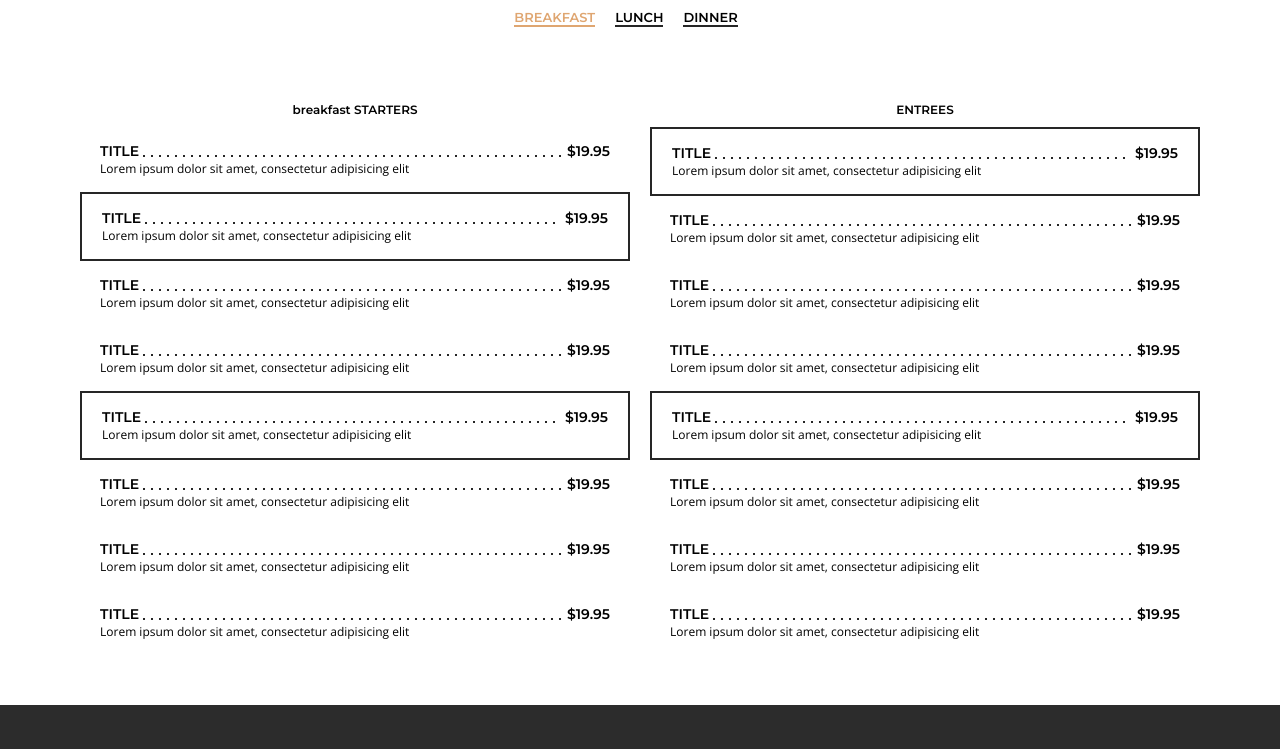
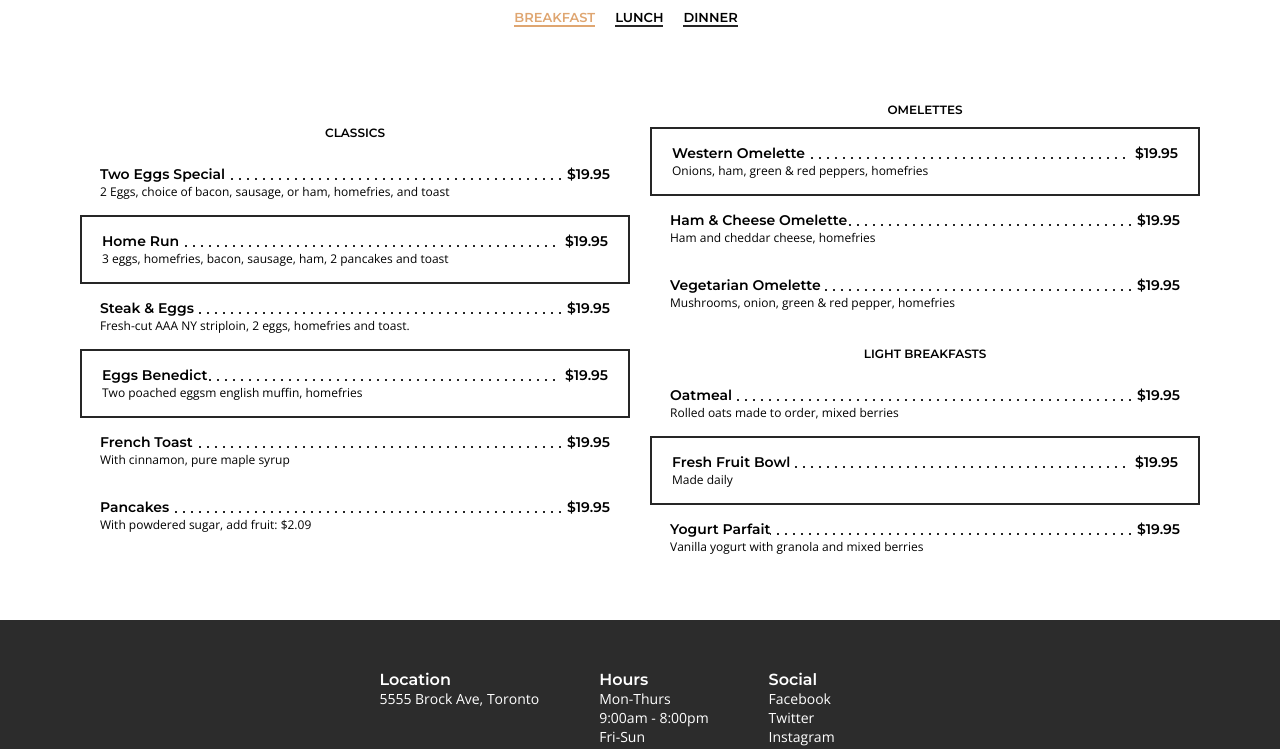
Before and after one commit to jneeb/WordpressTemplate, a website: page site/menu/index.html in a window 1280 px wide. Shown: the part 141-890 px from the top of the page. Drawn offline with nearby package versions, Linux system fonts and the light colour scheme; a web font is replaced by a local one.

Commit message:
added menu items

```diff
--- a/assets/scss/_header.sass
+++ b/assets/scss/_header.sass
@@ -4,8 +4,6 @@
 #desktopNav.onScroll
 	background: black
 	filter: invert(100)
-
-
 
 .mobileNav
 	font-family: $headerFont
--- a/assets/scss/_menuPage.sass
+++ b/assets/scss/_menuPage.sass
@@ -27,7 +27,7 @@
 .menuLayout
 	padding: 50px 20px
 
-	#breakfastMenu,#lunchMenu, #dinnerMenu
+	#breakfastMenu, #lunchMenu, #dinnerMenu
 		display: none
 		width: 100%
 
@@ -45,8 +45,10 @@
 
 			h4
 				margin-bottom: 10px
-				// padding-left: 20px
 				font-size: 12px
+
+			.inlineTitle
+				padding-top: 20px
 
 			.menuItem
 				font-size: 14px
@@ -77,31 +79,25 @@
 .menuItem.highlight
 	border: 2px solid #262626
 
-#breakfastMenu
-	display: none
-
-#lunchMenu
-	display: none
-
-#dinnerMenu
-	display: none
-
 #breakfastMenu.active
 	display: flex
 	justify-content: center
 	align-items: center
 	flex-direction: column
 
+
 #lunchMenu.active
 	display: flex
 	justify-content: center
 	align-items: center
 	flex-direction: column
+	filter: opacity(100)
 
 #dinnerMenu.active
 	display: flex
 	justify-content: center
 	align-items: center
+	filter: opacity(100)
 	flex-direction: column
 
 h3.active
@@ -120,3 +116,15 @@ h3.active
 
 			.menuSection:nth-child(2)
 				padding-top: 0
+
+		.dinnerMenu
+			.menuSection:nth-child(1)
+				margin-bottom: 68px
+
+		.lunchMenu
+			.menuSection:nth-child(1)
+				margin-bottom: 68px
+
+		.breakfastMenu
+			.menuSection:nth-child(1)
+				margin-bottom: 45px
--- a/assets/scss/_siteLinks.sass
+++ b/assets/scss/_siteLinks.sass
@@ -5,20 +5,15 @@
 	justify-content: center
 	color: white
 
-	.address
+	.address, .hours, .footerLinks
 		padding: 0 10px
 
 		p
 			font-size: 14px
 
-	.hours
-		padding: 0 10px
+@media (min-width: 800px)
+	.siteLinks
 
-		p
-			font-size: 14px
-
-	.footerLinks
-		padding: 0 10px
-
-		p
-			font-size: 14px
+		.address, .hours, .footerLinks
+			padding: 0 30px
+			transform: translateX(-33px)
--- a/site/menu/index.html
+++ b/site/menu/index.html
@@ -54,158 +54,125 @@
 			<h3 id="breakfast" class="active">BREAKFAST</h3>
 			<h3 id="lunch">LUNCH</h3>
 			<h3 id="dinner">DINNER</h3>
+		</div>
 	</section>
 
 	<section class="menuLayout">
 		<div id="breakfastMenu" class="active">
 			<ul class="menuSection">
-				<h4> breakfast STARTERS</h4>
+				<h4>CLASSICS</h4>
 				<span class="underline"></span>
 				<li class="menuItem">
 					<div class="leaders">
-						<span>TITLE</span>
+							<span>Two Eggs Special</span>
+							<span>$19.95</span>
+						</div>
+						<div class="menuDescription">
+							<p>2 Eggs, choice of bacon, sausage, or ham, homefries, and toast</p>
+						</div>
+				</li>
+				<li class="menuItem highlight">
+					<div class="leaders">
+						<span>Home Run</span>
 						<span>$19.95</span>
 					</div>
 					<div class="menuDescription">
-						<p>Lorem ipsum dolor sit amet, consectetur adipisicing elit</p>
+						<p>3 eggs, homefries, bacon, sausage, ham, 2 pancakes and toast</p>
+					</div>
+				</li>
+				<li class="menuItem">
+					<div class="leaders">
+						<span>Steak & Eggs</span>
+						<span>$19.95</span>
+					</div>
+					<div class="menuDescription">
+						<p>Fresh-cut AAA NY striploin, 2 eggs, homefries and toast.</p>
 					</div>
 				</li>
 				<li class="menuItem highlight">
 					<div class="leaders">
-						<span>TITLE</span>
+						<span>Eggs Benedict</span>
 						<span>$19.95</span>
 					</div>
 					<div class="menuDescription">
-						<p>Lorem ipsum dolor sit amet, consectetur adipisicing elit</p>
+						<p>Two poached eggsm english muffin, homefries</p>
 					</div>
 				</li>
 				<li class="menuItem">
 					<div class="leaders">
-						<span>TITLE</span>
+						<span>French Toast</span>
 						<span>$19.95</span>
 					</div>
 					<div class="menuDescription">
-						<p>Lorem ipsum dolor sit amet, consectetur adipisicing elit</p>
+						<p>With cinnamon, pure maple syrup</p>
 					</div>
 				</li>
 				<li class="menuItem">
 					<div class="leaders">
-						<span>TITLE</span>
+						<span>Pancakes</span>
 						<span>$19.95</span>
 					</div>
 					<div class="menuDescription">
-						<p>Lorem ipsum dolor sit amet, consectetur adipisicing elit</p>
+						<p>With powdered sugar, add fruit: $2.09</p>
+					</div>
+				</li>
+			</ul>
+
+			<ul class="menuSection">
+				<h4>OMELETTES</h4>
+				<li class="menuItem highlight">
+					<div class="leaders">
+						<span>Western Omelette</span>
+						<span>$19.95</span>
+					</div>
+					<div class="menuDescription">
+						<p>Onions, ham, green & red peppers, homefries</p>
+					</div>
+				</li>
+				<li class="menuItem">
+					<div class="leaders">
+						<span>Ham & Cheese Omelette</span>
+						<span>$19.95</span>
+					</div>
+					<div class="menuDescription">
+						<p>Ham and cheddar cheese, homefries</p>
+					</div>
+				</li>
+				<li class="menuItem">
+					<div class="leaders">
+						<span>Vegetarian Omelette</span>
+						<span>$19.95</span>
+					</div>
+					<div class="menuDescription">
+						<p>Mushrooms, onion, green & red pepper, homefries</p>
+					</div>
+				</li>
+				<h4 class="inlineTitle">LIGHT BREAKFASTS</h4>
+				<li class="menuItem">
+					<div class="leaders">
+						<span>Oatmeal</span>
+						<span>$19.95</span>
+					</div>
+					<div class="menuDescription">
+						<p>Rolled oats made to order, mixed berries</p>
 					</div>
 				</li>
 				<li class="menuItem highlight">
 					<div class="leaders">
-						<span>TITLE</span>
+						<span>Fresh Fruit Bowl</span>
 						<span>$19.95</span>
 					</div>
 					<div class="menuDescription">
-						<p>Lorem ipsum dolor sit amet, consectetur adipisicing elit</p>
+						<p>Made daily</p>
 					</div>
 				</li>
 				<li class="menuItem">
 					<div class="leaders">
-						<span>TITLE</span>
+						<span>Yogurt Parfait</span>
 						<span>$19.95</span>
 					</div>
 					<div class="menuDescription">
-						<p>Lorem ipsum dolor sit amet, consectetur adipisicing elit</p>
-					</div>
-				</li>
-				<li class="menuItem">
-					<div class="leaders">
-						<span>TITLE</span>
-						<span>$19.95</span>
-					</div>
-					<div class="menuDescription">
-						<p>Lorem ipsum dolor sit amet, consectetur adipisicing elit</p>
-					</div>
-				</li>
-				<li class="menuItem">
-					<div class="leaders">
-						<span>TITLE</span>
-						<span>$19.95</span>
-					</div>
-					<div class="menuDescription">
-						<p>Lorem ipsum dolor sit amet, consectetur adipisicing elit</p>
-					</div>
-			</ul>
-
-			<ul class="menuSection">
-				<h4>ENTREES</h4>
-				<li class="menuItem highlight">
-					<div class="leaders">
-						<span>TITLE</span>
-						<span>$19.95</span>
-					</div>
-					<div class="menuDescription">
-						<p>Lorem ipsum dolor sit amet, consectetur adipisicing elit</p>
-					</div>
-				</li>
-				<li class="menuItem">
-					<div class="leaders">
-						<span>TITLE</span>
-						<span>$19.95</span>
-					</div>
-					<div class="menuDescription">
-						<p>Lorem ipsum dolor sit amet, consectetur adipisicing elit</p>
-					</div>
-				</li>
-				<li class="menuItem">
-					<div class="leaders">
-						<span>TITLE</span>
-						<span>$19.95</span>
-					</div>
-					<div class="menuDescription">
-						<p>Lorem ipsum dolor sit amet, consectetur adipisicing elit</p>
-					</div>
-				</li>
-				<li class="menuItem">
-					<div class="leaders">
-						<span>TITLE</span>
-						<span>$19.95</span>
-					</div>
-					<div class="menuDescription">
-						<p>Lorem ipsum dolor sit amet, consectetur adipisicing elit</p>
-					</div>
-				</li>
-				<li class="menuItem highlight">
-					<div class="leaders">
-						<span>TITLE</span>
-						<span>$19.95</span>
-					</div>
-					<div class="menuDescription">
-						<p>Lorem ipsum dolor sit amet, consectetur adipisicing elit</p>
-					</div>
-				</li>
-				<li class="menuItem">
-					<div class="leaders">
-						<span>TITLE</span>
-						<span>$19.95</span>
-					</div>
-					<div class="menuDescription">
-						<p>Lorem ipsum dolor sit amet, consectetur adipisicing elit</p>
-					</div>
-				</li>
-				<li class="menuItem">
-					<div class="leaders">
-						<span>TITLE</span>
-						<span>$19.95</span>
-					</div>
-					<div class="menuDescription">
-						<p>Lorem ipsum dolor sit amet, consectetur adipisicing elit</p>
-					</div>
-				</li>
-				<li class="menuItem">
-					<div class="leaders">
-						<span>TITLE</span>
-						<span>$19.95</span>
-					</div>
-					<div class="menuDescription">
-						<p>Lorem ipsum dolor sit amet, consectetur adipisicing elit</p>
+						<p>Vanilla yogurt with granola and mixed berries</p>
 					</div>
 				</li>
 			</ul>
@@ -213,41 +180,59 @@
 
 		<div id="lunchMenu">
 			<ul class="menuSection">
-				<h4>lunch STARTERS</h4>
-				<li class="menuItem">
+				<h4>STARTERS</h4>
+				<li class="menuItem highlight">
 					<div class="leaders">
-						<span>TITLE</span>
+						<span>Calamari</span>
 						<span>$19.95</span>
 					</div>
 					<div class="menuDescription">
-						<p>Lorem ipsum dolor sit amet, consectetur adipisicing elit</p>
+						<p>Bell peppers, cherry tomatoes, scallions, and chipotle aïoli</p>
+					</div>
+				</li>
+				<li class="menuItem">
+					<div class="leaders">
+						<span>Nachos</span>
+						<span>$19.95</span>
+					</div>
+					<div class="menuDescription">
+						<p>Chicken or beef, red onions, red & green peppers, tomatoes, mozzarella, jalapinos</p>
 					</div>
 				</li>
 				<li class="menuItem highlight">
 					<div class="leaders">
-						<span>TITLE</span>
+						<span>Spinach Dip</span>
 						<span>$19.95</span>
 					</div>
 					<div class="menuDescription">
-						<p>Lorem ipsum dolor sit amet, consectetur adipisicing elit</p>
+						<p>artichoke, fresh spinach, cheese, corn tortilla</p>
 					</div>
 				</li>
 				<li class="menuItem">
 					<div class="leaders">
-						<span>TITLE</span>
+						<span>Chicken Wings</span>
 						<span>$19.95</span>
 					</div>
 					<div class="menuDescription">
-						<p>Lorem ipsum dolor sit amet, consectetur adipisicing elit</p>
+						<p>Choice of BBQ, Buffalo-style hot sauce or Dry Cajun.</p>
 					</div>
 				</li>
 				<li class="menuItem">
 					<div class="leaders">
-						<span>TITLE</span>
+						<span>Flatbread</span>
 						<span>$19.95</span>
 					</div>
 					<div class="menuDescription">
-						<p>Lorem ipsum dolor sit amet, consectetur adipisicing elit</p>
+						<p>Diced BBQ chicken, bacon, red onions, sweet BBQ sauce</p>
+					</div>
+				</li>
+				<li class="menuItem">
+					<div class="leaders">
+						<span>Salt & Pepper Dry Ribs</span>
+						<span>$19.95</span>
+					</div>
+					<div class="menuDescription">
+						<p>Tender pork ribs fried and tossed in salt & pepper</p>
 					</div>
 				</li>
 			</ul>
@@ -256,38 +241,56 @@
 				<h4>ENTREES</h4>
 				<li class="menuItem highlight">
 					<div class="leaders">
-						<span>TITLE</span>
+						<span>BBQ Bacon Burger</span>
 						<span>$19.95</span>
 					</div>
 					<div class="menuDescription">
-						<p>Lorem ipsum dolor sit amet, consectetur adipisicing elit</p>
+						<p>100% Canadian beef patty with our home made sweet BBQ sauce topped with thick-cut bacon strips</p>
 					</div>
 				</li>
 				<li class="menuItem">
 					<div class="leaders">
-						<span>TITLE</span>
+						<span>Seven Cheese Ravioli</span>
 						<span>$19.95</span>
 					</div>
 					<div class="menuDescription">
-						<p>Lorem ipsum dolor sit amet, consectetur adipisicing elit</p>
+						<p>Parmesan stuffed ravioli, emmental, ricotta, fontina, and romano with our signature marinara sauce</p>
 					</div>
 				</li>
 				<li class="menuItem">
 					<div class="leaders">
-						<span>TITLE</span>
+						<span>Spinach and Shrimp Salad</span>
 						<span>$19.95</span>
 					</div>
 					<div class="menuDescription">
-						<p>Lorem ipsum dolor sit amet, consectetur adipisicing elit</p>
+						<p>Fresh spinach tossed in citrus vinaigrette topped with oven-roasted mushrooms, artichoke hearts and shrimp skewers</p>
 					</div>
 				</li>
 				<li class="menuItem">
 					<div class="leaders">
-						<span>TITLE</span>
+						<span>Chicken Parmesan</span>
 						<span>$19.95</span>
 					</div>
 					<div class="menuDescription">
-						<p>Lorem ipsum dolor sit amet, consectetur adipisicing elit</p>
+						<p>Tender chicken breast, breaded and topped with our signature marinara sauce</p>
+					</div>
+				</li>
+				<li class="menuItem highlight">
+					<div class="leaders">
+						<span>Pork Back Ribs</span>
+						<span>$19.95</span>
+					</div>
+					<div class="menuDescription">
+						<p>Slowly roasted pork back ribs baked in our sweet BBQ sauce. Served with garlic toast and your choice of potato</p>
+					</div>
+				</li>
+				<li class="menuItem">
+					<div class="leaders">
+						<span>Pesto Chicken Bowtie</span>
+						<span>$19.95</span>
+					</div>
+					<div class="menuDescription">
+						<p>Bowtie noodles tossed in alredo pesto sauce, topped with a grilled chicken breast</p>
 					</div>
 				</li>
 			</ul>
@@ -295,41 +298,59 @@
 
 		<div id="dinnerMenu">
 			<ul class="menuSection">
-				<h4>dinner STARTERS</h4>
-				<li class="menuItem">
+				<h4>STARTERS</h4>
+				<li class="menuItem highlight">
 					<div class="leaders">
-						<span>TITLE</span>
+						<span>Calamari</span>
 						<span>$19.95</span>
 					</div>
 					<div class="menuDescription">
-						<p>Lorem ipsum dolor sit amet, consectetur adipisicing elit</p>
+						<p>Bell peppers, cherry tomatoes, scallions, and chipotle aïoli</p>
+					</div>
+				</li>
+				<li class="menuItem">
+					<div class="leaders">
+						<span>Nachos</span>
+						<span>$19.95</span>
+					</div>
+					<div class="menuDescription">
+						<p>Chicken or beef, red onions, red & green peppers, tomatoes, mozzarella, jalapinos</p>
 					</div>
 				</li>
 				<li class="menuItem highlight">
 					<div class="leaders">
-						<span>TITLE</span>
+						<span>Spinach Dip</span>
 						<span>$19.95</span>
 					</div>
 					<div class="menuDescription">
-						<p>Lorem ipsum dolor sit amet, consectetur adipisicing elit</p>
+						<p>artichoke, fresh spinach, cheese, corn tortilla</p>
 					</div>
 				</li>
 				<li class="menuItem">
 					<div class="leaders">
-						<span>TITLE</span>
+						<span>Chicken Wings</span>
 						<span>$19.95</span>
 					</div>
 					<div class="menuDescription">
-						<p>Lorem ipsum dolor sit amet, consectetur adipisicing elit</p>
+						<p>Choice of BBQ, Buffalo-style hot sauce or Dry Cajun.</p>
 					</div>
 				</li>
 				<li class="menuItem">
 					<div class="leaders">
-						<span>TITLE</span>
+						<span>Flatbread</span>
 						<span>$19.95</span>
 					</div>
 					<div class="menuDescription">
-						<p>Lorem ipsum dolor sit amet, consectetur adipisicing elit</p>
+						<p>Diced BBQ chicken, bacon, red onions, sweet BBQ sauce</p>
+					</div>
+				</li>
+				<li class="menuItem">
+					<div class="leaders">
+						<span>Salt & Pepper Dry Ribs</span>
+						<span>$19.95</span>
+					</div>
+					<div class="menuDescription">
+						<p>Tender pork ribs fried and tossed in salt & pepper</p>
 					</div>
 				</li>
 			</ul>
@@ -338,38 +359,56 @@
 				<h4>ENTREES</h4>
 				<li class="menuItem highlight">
 					<div class="leaders">
-						<span>TITLE</span>
+						<span>BBQ Bacon Burger</span>
 						<span>$19.95</span>
 					</div>
 					<div class="menuDescription">
-						<p>Lorem ipsum dolor sit amet, consectetur adipisicing elit</p>
+						<p>100% Canadian beef patty with our home made sweet BBQ sauce topped with thick-cut bacon strips</p>
 					</div>
 				</li>
 				<li class="menuItem">
 					<div class="leaders">
-						<span>TITLE</span>
+						<span>Seven Cheese Ravioli</span>
 						<span>$19.95</span>
 					</div>
 					<div class="menuDescription">
-						<p>Lorem ipsum dolor sit amet, consectetur adipisicing elit</p>
+						<p>Parmesan stuffed ravioli, emmental, ricotta, fontina, and romano with our signature marinara sauce</p>
 					</div>
 				</li>
 				<li class="menuItem">
 					<div class="leaders">
-						<span>TITLE</span>
+						<span>Spinach and Shrimp Salad</span>
 						<span>$19.95</span>
 					</div>
 					<div class="menuDescription">
-						<p>Lorem ipsum dolor sit amet, consectetur adipisicing elit</p>
+						<p>Fresh spinach tossed in citrus vinaigrette topped with oven-roasted mushrooms, artichoke hearts and shrimp skewers</p>
 					</div>
 				</li>
 				<li class="menuItem">
 					<div class="leaders">
-						<span>TITLE</span>
+						<span>Chicken Parmesan</span>
 						<span>$19.95</span>
 					</div>
 					<div class="menuDescription">
-						<p>Lorem ipsum dolor sit amet, consectetur adipisicing elit</p>
+						<p>Tender chicken breast, breaded and topped with our signature marinara sauce</p>
+					</div>
+				</li>
+				<li class="menuItem highlight">
+					<div class="leaders">
+						<span>Pork Back Ribs</span>
+						<span>$19.95</span>
+					</div>
+					<div class="menuDescription">
+						<p>Slowly roasted pork back ribs baked in our sweet BBQ sauce. Served with garlic toast and your choice of potato</p>
+					</div>
+				</li>
+				<li class="menuItem">
+					<div class="leaders">
+						<span>Pesto Chicken Bowtie</span>
+						<span>$19.95</span>
+					</div>
+					<div class="menuDescription">
+						<p>Bowtie noodles tossed in alredo pesto sauce, topped with a grilled chicken breast</p>
 					</div>
 				</li>
 			</ul>
@@ -379,7 +418,7 @@
 	<section class="siteLinks">
 		<div class="address">
 			<h4>Location</h4>
-			<p>1234 Brock Ave, Toronto</p>
+			<p>5555 Brock Ave, Toronto</p>
 		</div>
 		<div class="hours">
 			<h4>Hours</h4>
@@ -397,13 +436,18 @@
 	</section>
 
 </body>
+
 <footer class="siteFooter">
 	<a href="#menuHero" class="backToTop">Back To Top</a>
 	<p>
 		&copy;2017 Handcrafted by <a href="http://justinneeb.com"><u>Justin Neeb</u></a>
 	</p>
 </footer>
+
 <script src="/functions/burger.js"></script>
 <script type="text/javascript" src="/functions/menuSwitch.js"></script>
 <script type="text/javascript" src="/functions/smoothScroll.js"></script>
+<!-- <script type="text/javascript" src="/functions/menuFade.js"> -->
+
+</script>
 </html>
```
Also changed, not shown: site/contact/index.html (+6 -2 lines), site/functions/menuFade.js (added, +13 -0 lines), site/index.html (+7 -10 lines), site/contact/formComplete.html (added), site/css/main.css.
